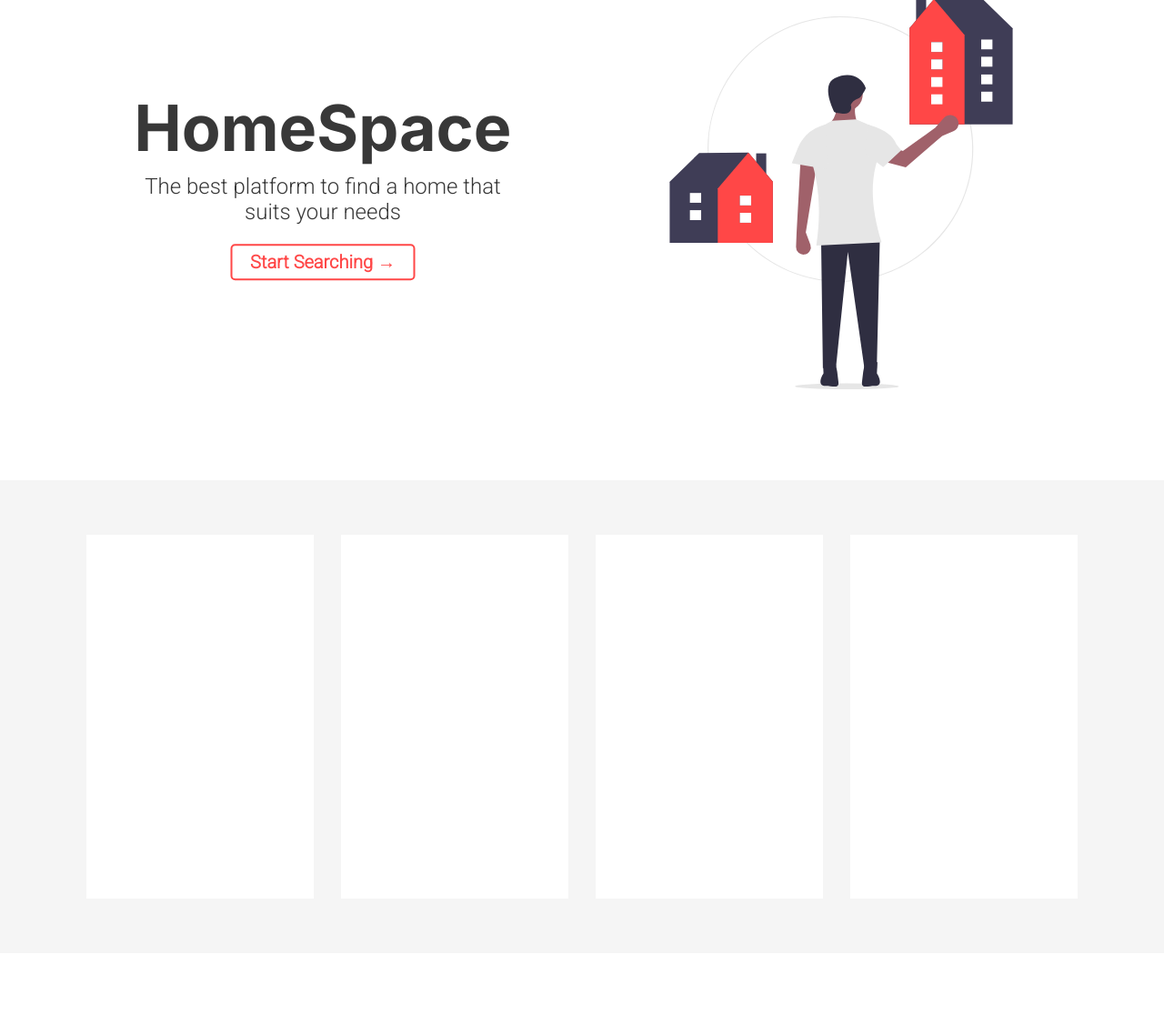
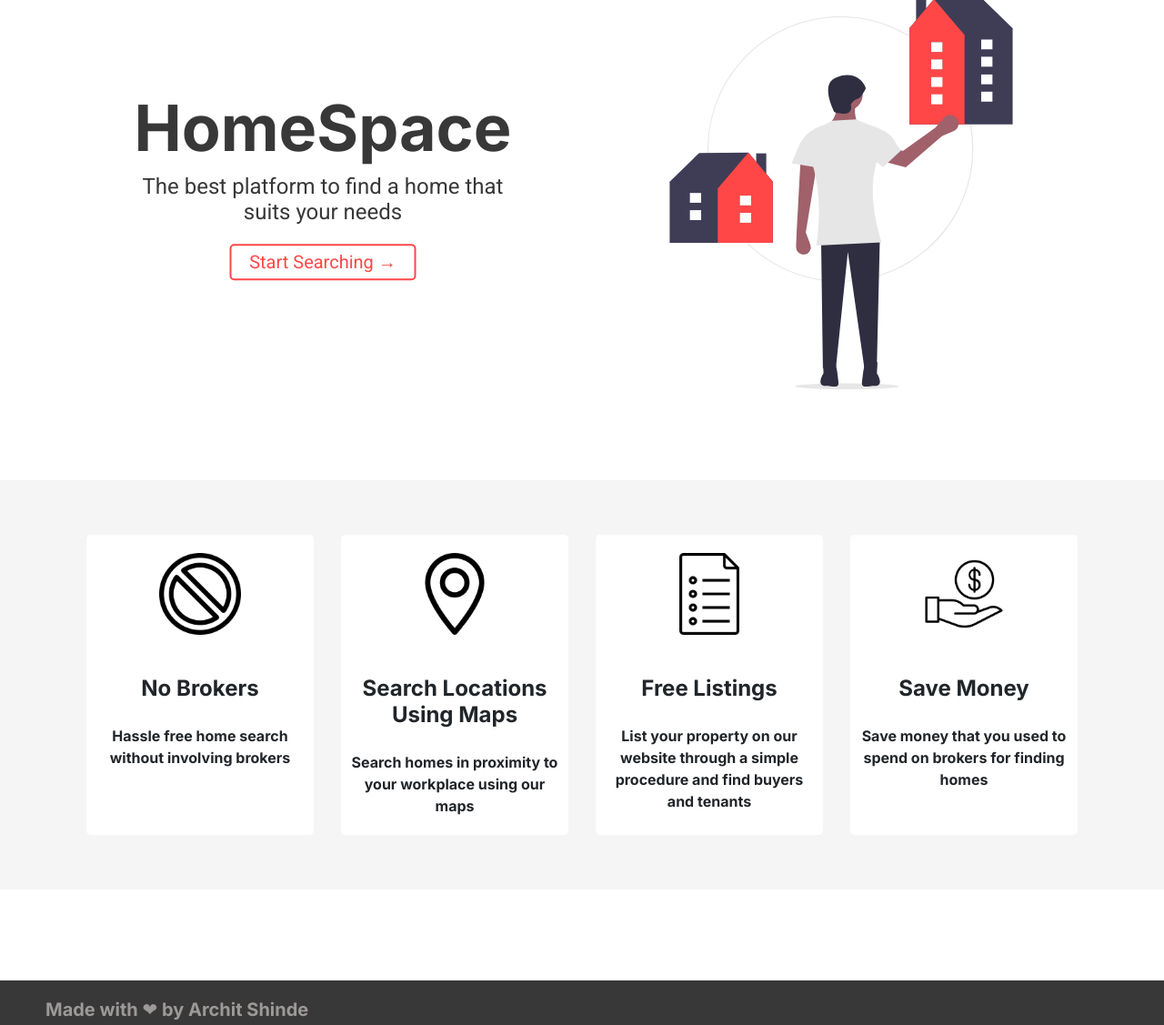
Before and after one commit to archits581/HomeSpace, a Django app: page / in a window 1280 px wide. Shown: the part 101-1228 px from the top of the page at 91% size. Before the commit the page ends 529 px from the top, so only its background shows below. Run offline with Django 3.2, Linux system fonts and the light colour scheme; some libraries are stand-ins or nearby versions.

Commit message:
feat: Add info cards and footer to landing page

```diff
--- a/HomeSpace/properties/templates/properties/landing.html
+++ b/HomeSpace/properties/templates/properties/landing.html
@@ -15,7 +15,7 @@
 
     <!-- ROBOTO FONT -->
     <link rel="preconnect" href="https://fonts.gstatic.com">
-    <link href="https://fonts.googleapis.com/css2?family=Roboto:wght@300&display=swap" rel="stylesheet">
+    <link href="https://fonts.googleapis.com/css2?family=Roboto:wght@300;400;900&display=swap" rel="stylesheet">
 {% endblock %}
 
 
@@ -76,21 +76,60 @@
       <div class="container-cards">
         <div class="inner-container-cards container">
           <div class="info-card">
-
+            <div class="icon-container">
+              <img src="{% static 'img/prohibition.png' %}" alt="no broker icon" width=90 class="info-icons">
+            </div>
+            <div class="info-content">
+              <h4 class="info-content-title">No Brokers</h4>
+              <p>Hassle free home search without involving brokers</p>
+            </div>
           </div>
           <div class="info-card">
-
+            <div class="icon-container">
+              <img src="{% static 'img/maps-and-flags.png' %}" alt="map marker icon" width=90 class="info-icons">
+            </div>
+            <div class="info-content">
+              <h4 class="info-content-title">Search Locations Using Maps</h4>
+              <p>Search homes in proximity to your workplace using our maps</p>
+            </div>
           </div>
           <div class="info-card">
-
+            <div class="icon-container">
+              <img src="{% static 'img/files.png' %}" alt="free listing icon" width=90 class="info-icons">
+            </div>
+            <div class="info-content">
+              <h4 class="info-content-title">Free Listings</h4>
+              <p>List your property on our website through a simple procedure and find buyers and tenants</p>
+            </div>
           </div>
           <div class="info-card">
-
+            <div class="icon-container">
+              <img src="{% static 'img/save-money.png' %}" alt="save money icon" width=90 class="info-icons">
+            </div>
+            <div class="info-content">
+              <h4 class="info-content-title">Save Money</h4>
+              <p>Save money that you used to spend on brokers for finding homes</p>
+            </div>
           </div>
         </div>
       </div>
 
       <!-- FOOTER -->
+      <footer>
+        <div class="footer-container">
+          <div class="footer-title">
+            <h5>Made with &#x2764 by Archit Shinde</h5>
+          </div>
+          <div class="footer-images">
+            <a href="https://github.com/archits581"><img src="https://img.icons8.com/color/48/000000/github--v1.png"/></a>
+            <a><img src="https://img.icons8.com/color/48/000000/facebook-circled--v2.png"/></a>
+            <a><img src="https://img.icons8.com/color/48/000000/twitter-circled--v2.png"/></a>
+            <a href="https://www.linkedin.com/in/archits581/"><img src="https://img.icons8.com/color/48/000000/linkedin-circled--v2.png"/></a>
+            <a><img src="https://img.icons8.com/color/48/000000/play-button-circled--v2.png"/></a>
+            <a><img src="https://img.icons8.com/color/48/000000/instagram-new.png"/></a>
+          </div>
+        </div>
+      </footer>
 
 {% endblock %}
 
--- a/HomeSpace/static/css/landing.css
+++ b/HomeSpace/static/css/landing.css
@@ -89,7 +89,7 @@
     padding: 6px 20px;
     color: #ff4747;
     border-radius: 5px;
-    font-weight: 700;
+    font-weight: 400;
 }
 
 .search-btn:hover{
@@ -123,14 +123,64 @@
 .info-card{
     background-color: white;
     width: 250px;
-    height: 400px;
+    height: 330px;
     margin-top:50px;
     margin-bottom: 50px;
     margin-left: 15px;
     margin-right: 15px;
+    border-radius: 5px;
+    /* color: #474a48; */
+}
+
+.info-card:hover{
+    box-shadow: 0  5px 10px rgba(196, 193, 183,0.05),
+  0 15px 40px rgba(196, 193, 183,0.2);
+}
+
+.icon-container{
+    margin-top: 20px;
+    width: 100%;
+    display: flex;
+    justify-content: center;
+}
+
+.info-content{
+    margin-top: 35px;
+    text-align: center;
+    padding: 10px;
+    font-family: 'Inter', sans-serif;
+}
+
+.info-content-title{
+    font-weight: 700;
+    margin-bottom: 25px;
 }
 
 
+/* FOOTER SECTION */
+footer{
+    background-color: #383838;
+    color: #9c9998;
+    font-family: 'Inter', sans-serif;
+    font-weight: 900;
+    padding: 20px;
+
+}
+
+.footer-container{
+    display: flex;
+    flex-wrap: wrap;
+    justify-content: space-between;
+    padding: 0px 30px;
+}
+
+.footer-title{
+    text-align: center;
+}
+
+.footer-images{
+    text-align: center;
+}
 
 
 /* OTHER DEVICES */
```
Also changed, not shown: HomeSpace/static/img/files.png (added), HomeSpace/static/img/maps-and-flags.png (added), HomeSpace/static/img/prohibition.png (added), HomeSpace/static/img/save-money.png (added).
